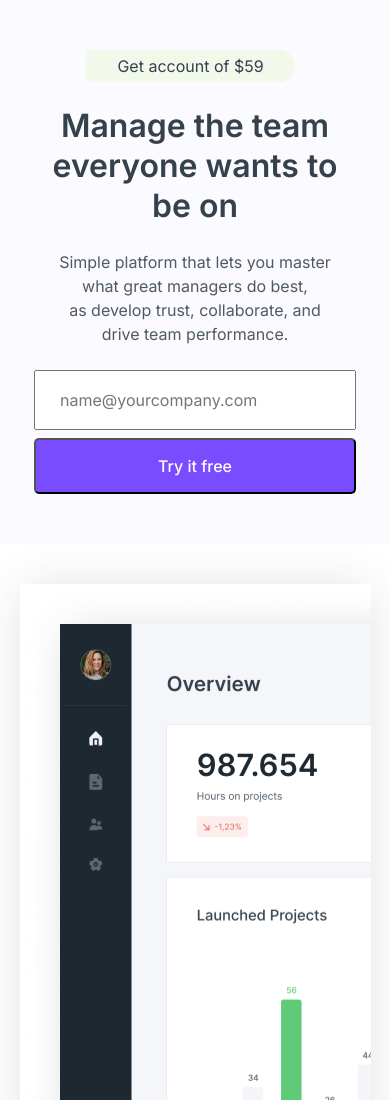
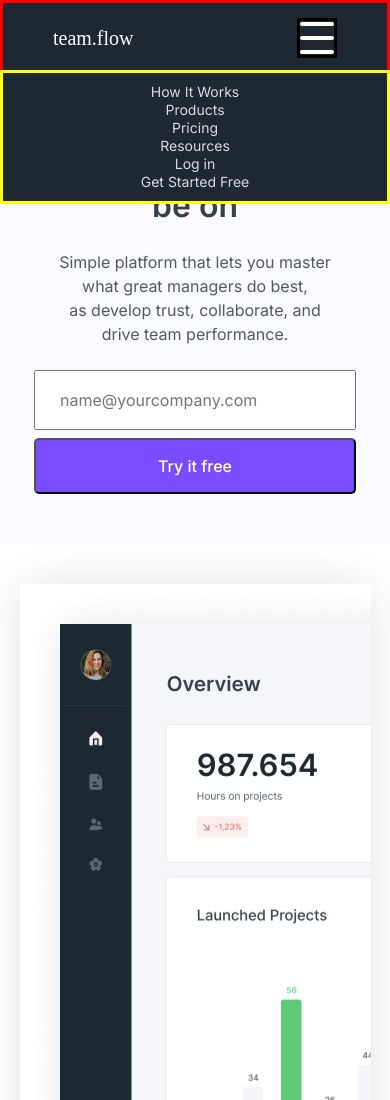
Before and after one commit to heesak/For_dev, a plain HTML site: page index.html in a window 390 px wide. Shown: the top 1100 px of the page. Drawn offline with Linux system fonts and the light colour scheme.

Commit message:
mobile done without js

```diff
--- a/index.html
+++ b/index.html
@@ -15,6 +15,32 @@
 </head>
 <body>
     <!-- /////////////////// HEAEDER LINKS STARTS HERE//////////////////////// -->
+
+    <div class="mobile-links">
+
+      <p><a href="">team.flow</a></p>
+
+      <!-- <div class="hamburger-container">
+        <div class="bar"></div>
+      </div> -->
+      <input id="checkbox" type="checkbox" >
+      <label class="toggle" for="checkbox" style="border: 3px solid;" >
+        <div id="bar1" class="bars" onclick="addclass()"></div>
+        <div id="bar2" class="bars" onclick="addclass()"></div>
+        <div id="bar3" class="bars" onclick="addclass()"></div>
+      </label>
+
+    </div>
+
+    <ul class="mobile-ul">
+      <li><a href="#">How It Works</a></li>
+      <li><a href="#">Products</a></li>
+      <li><a href="#">Pricing</a></li>
+      <li><a href="#">Resources</a></li>
+      <li><a href="#">Log in</a></li>
+      <li><a href="#">Get Started Free</a></li>
+    </ul>
+
     <div class="header-container">
 
         <div class="header-links">
--- a/script.js
+++ b/script.js
@@ -1,5 +1,5 @@
-var footer_links = document.querySelector('.fa')
+ var hh = document.querySelector('.bars')
 
-function addclass(){
-    footer_links.classList.toggle("show")
-}
+ function addclass(){
+    hh.classList.toggle("show")
+ }
--- a/style.css
+++ b/style.css
@@ -968,3 +968,143 @@ footer{
 
 
 /* ///////////// FOOTER SECTION ENDS HERE ////////////////// */
+
+
+
+/* ///////////////////////////////// MOBILE LINKS ///////////////////////// */
+.mobile-links{
+    /* height: ; */
+    width: 100%;
+    padding: 15px 50px;
+    border: 3px solid red;
+    display: flex;
+    justify-content: space-between;
+    align-items: center;
+    position: fixed;
+    background: #1D2830;
+
+}
+
+.mobile-links p a{
+    text-decoration: none;
+    color: #FFF;
+    font-size: 20px;
+    font-weight: 300;
+}
+
+
+
+/* .hamburger-container{
+    align-items: center;
+    width: 40px;
+    height: 40px;
+    border: 3px solid blue;
+    display: flex;
+    flex-direction: column;
+    align-items: center;
+    justify-content: center;
+}
+
+.bar{
+    width:40px ;
+    height: 10px;
+    border: 3px solid white;
+    position: relative;
+
+}
+
+.bar::after{
+    content: "";
+    width:40px ;
+    height: 10px;
+    border: 3px solid white;
+    translate: 20px;
+    position: absolute;
+    left: 0;
+}
+
+ */
+
+    #checkbox {
+        display: none;
+
+    }
+
+    .toggle {
+        position: relative;
+        width: 40px;
+        height: 40px;
+        cursor: pointer;
+        display: flex;
+        flex-direction: column;
+        align-items: center;
+        justify-content: center;
+        gap: 10px;
+        transition-duration: 0.3s;
+    }
+
+    .bars {
+        width: 100%;
+        height: 4px;
+        background-color: rgb(253, 255, 243);
+        border-radius: 5px;
+        transition-duration: 0.3s
+    }
+
+    #checkbox:checked + .toggle #bar2 {
+        position: absolute;
+        transform: translateY(14px);
+        transform: rotate(60deg);
+        margin-left: -0px;
+        transform-origin: right;
+        transition-duration: 0.3s;
+        z-index: 2;
+    }
+
+
+    #checkbox:checked + .toggle #bar1 {
+        position: absolute;
+        transform: translateY(28px);
+        transform: rotate(-60deg);
+        /* rotate: (-60deg); */
+        transition-duration: 0.3s;
+        transform-origin: left;
+        z-index: 1;
+    }
+
+    #checkbox:checked + .toggle{
+        transform: rotate(-90deg);
+    }
+
+    .bar1 .show{
+        border: 3px solid greenyellow;
+    }
+
+
+    .mobile-ul{
+        position: fixed;
+        top: 70px;
+        list-style: none;
+        display: flex;
+        flex-direction: column;
+        align-items: center;
+        width: 100vw;
+        border: 3px solid yellow;
+        /* height: 50vh; */
+        padding: 10px 0;
+        background: #1D2830;
+
+    }
+
+    .mobile-ul li a{
+        text-decoration: none;
+        color: var(--Text-Gray-300, #D9DBE1);
+    font-feature-settings: 'salt' on, 'liga' off;
+    font-family: Inter;
+    font-size: 14px;
+    font-style: normal;
+    font-weight: 400;
+    line-height: 14px; /* 100% */
+        /* border: 3px solid greenyellow; */
+    }
+/* ///////////////////////////////// MOBILE LINKS //////////////////////// */
```
